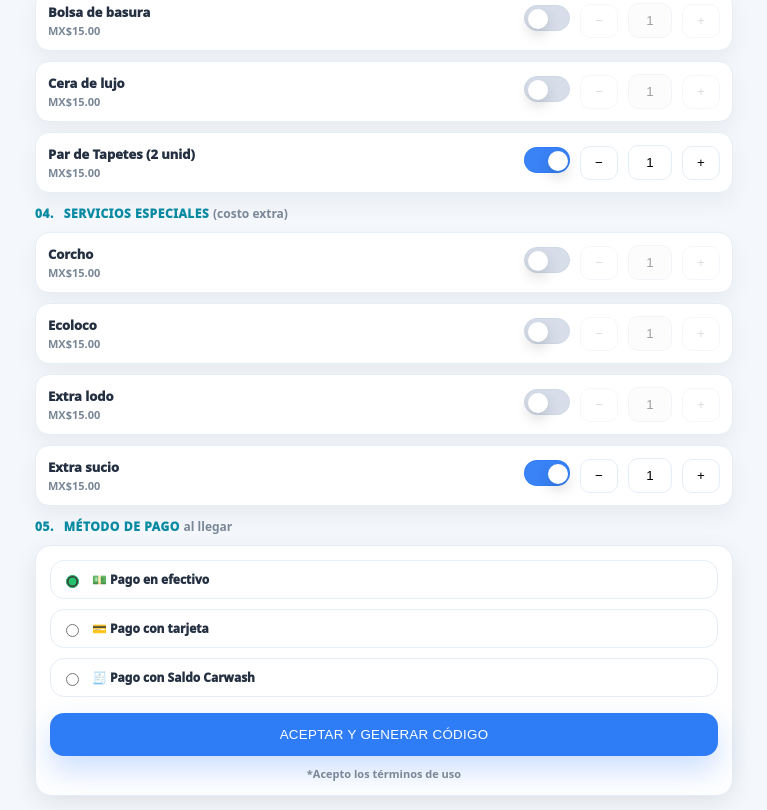
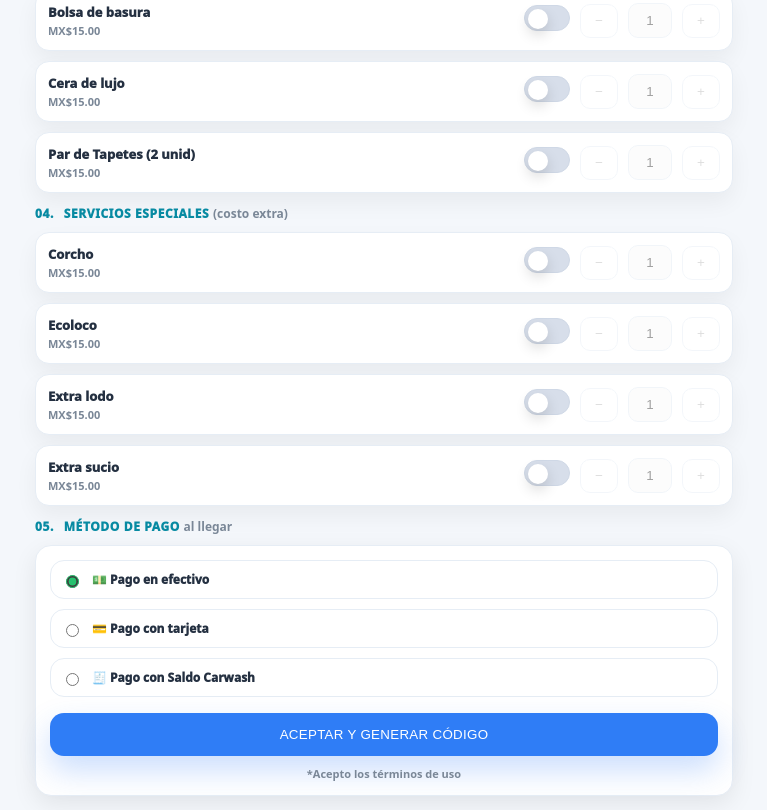
Before and after one commit to ricardodHP/GoWash, an Angular app: page / in a window 1280 px wide. Shown: the part 1062-1872 px from the top of the page, without its empty margins (69-836 px from the left). Built offline with nearby package versions, Linux system fonts and the light colour scheme.

Commit message:
Update enabledMap to disable 'par_tapetes' and all addons by default

```diff
--- a/src/app/pre-servicio/pre-servicio.component.ts
+++ b/src/app/pre-servicio/pre-servicio.component.ts
@@ -32,8 +32,8 @@ export class PreServicioComponent {
 
     // addons enabled + qty
     private enabledMap = signal<Record<AddonId, boolean>>({
-      aroma_corcho:false, bolsa_basura:false, cera_lujo:false, par_tapetes:true,
-      corcho:false, ecoloco:false, extra_lodo:false, extra_sucio:true
+      aroma_corcho:false, bolsa_basura:false, cera_lujo:false, par_tapetes:false,
+      corcho:false, ecoloco:false, extra_lodo:false, extra_sucio:false
     });
 
     private qtyMap = signal<Record<AddonId, number>>({
```
